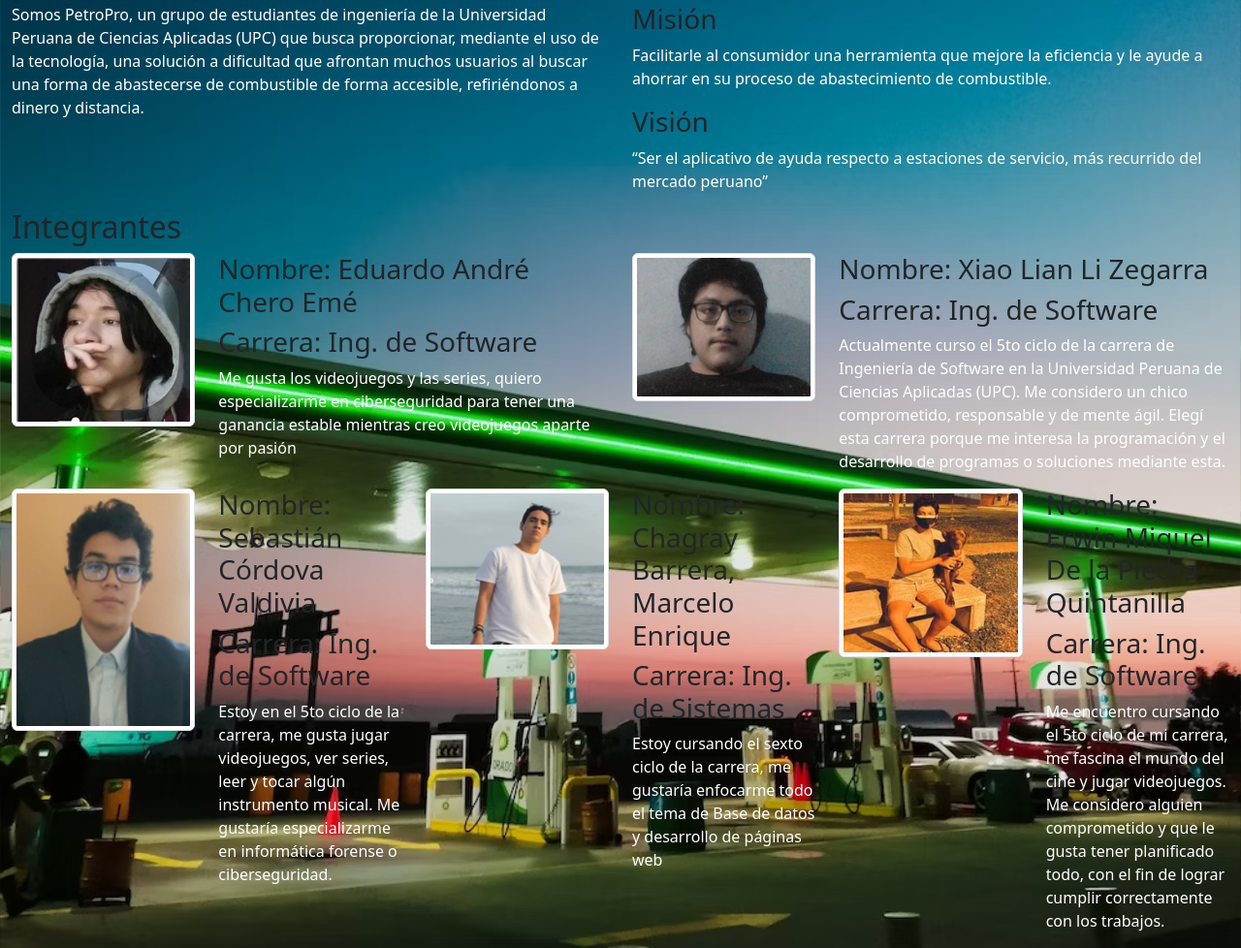
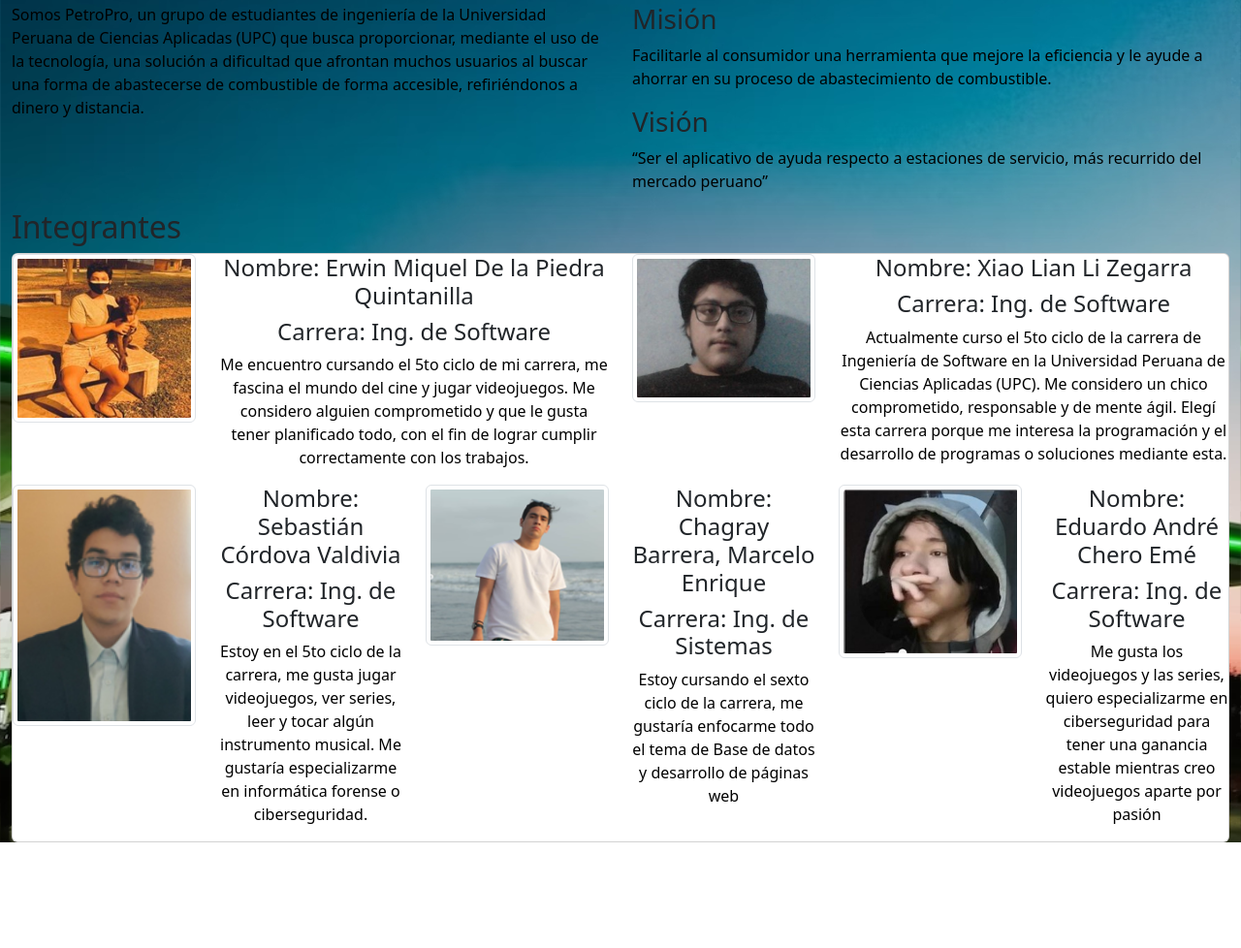
Before and after one commit to EChero11/GasYa.github.io, a plain HTML site: page index.html in a window 1280 px wide. Shown: the part 569-1547 px from the top of the page at 97% size. After the commit the page ends 1438 px from the top, so only its background shows below. Drawn offline with nearby package versions, Linux system fonts and the light colour scheme; a script that the page names is missing.

Commit message:
background integrantes

```diff
--- a/index.html
+++ b/index.html
@@ -13,7 +13,6 @@
         crossorigin="anonymous">
         <script src="./scripts.js"></script>
     </head>
-
     <body>
         <section>
             <nav class="container-fluid">
@@ -43,24 +42,16 @@
                 </div>
                 <div class="col-4">
                     <div>
-                        <h2 class="text-white">Selecciona el distrito donde se encuentra</h2>
+                        <h2 class="text-black">Selecciona el distrito donde se encuentra</h2>
                         <form>
                             <input type="text">
                             <input type="submit" value="Buscar"/>
                         </form>
                     </div>
                     <div>
-                        <h2 class="text-white">o</h2>
-                        <h2 class="text-white">Active la geolocalización</h2>
-                        <a href="#">Activar</a>
-                    </div>
-                    <div>
                         <a href="#">Acerda del Combustible</a>
                         <a href="#AU">Acerca de nosotros</a>
                     </div>
-
-
-
                 </div>
             </section>
             <section class = "container-fluid">
@@ -68,7 +59,7 @@
                 <div class = "AboutUs">
                     <div class="row">
                         <div class="col">
-                            <p class="text-white">
+                            <p class="text-black">
                                 Somos PetroPro, un grupo de estudiantes de ingeniería de la Universidad Peruana de Ciencias Aplicadas (UPC)
                                 que busca proporcionar, mediante el uso de la tecnología, una solución a dificultad que afrontan muchos usuarios
                                 al buscar una forma de abastecerse de combustible de forma accesible, refiriéndonos a dinero y distancia.
@@ -76,12 +67,12 @@
                         </div>
                         <div class="col">
                             <h3>Misión</h3>
-                            <p class="text-white">
+                            <p class="text-black">
                                 Facilitarle al consumidor una herramienta que mejore la eficiencia y le ayude a ahorrar en su proceso de abastecimiento
                                 de combustible.
                             </p>
                             <h3>Visión</h3>
-                            <p class="text-white">
+                            <p class="text-black">
                                 “Ser el aplicativo de ayuda respecto a estaciones de servicio, más recurrido del mercado peruano”
                             </p>
                         </div>
@@ -90,18 +81,20 @@
             </section>
             <section class = "container-fluid">
                 <h2>Integrantes</h2>
+                <div class="card">
                     <div class="row">
                         <div class="col">
                             <div class="row">
                                 <div class="col-4">
-                                <img class="img-thumbnail" src="imagenes/Eduardo.jpg" width="200" height="200">
+
+                                    <img class="img-thumbnail" src="imagenes/Miquel.jpg" width="200" height="200">
                                 </div>
                                 <div class="col">
-                                <h3>Nombre: Eduardo André Chero Emé</h3>
-                                <h3>Carrera: Ing. de Software</h3>
-                                <p class="text-white">
-                                    Me gusta los videojuegos y las series, quiero especializarme en ciberseguridad para tener una ganancia estable
-                                    mientras creo videojuegos aparte por pasión
+                                    <h3 class="h4">Nombre: Erwin Miquel De la Piedra Quintanilla</h3>
+                                    <h3 class="h4">Carrera: Ing. de Software</h3>
+                                    <p class="text-black">
+                                        Me encuentro cursando el 5to ciclo de mi carrera, me fascina el mundo del cine y jugar videojuegos. Me considero alguien
+                                        comprometido y que le gusta tener planificado todo, con el fin de lograr cumplir correctamente con los trabajos.
                                     </p>
                                 </div>
                             </div>
@@ -112,9 +105,9 @@
                                     <img class="img-thumbnail" src="imagenes/Liam.jpg" width="200" height="200">
                                 </div>
                                 <div class="col">
-                                <h3>Nombre: Xiao Lian Li Zegarra</h3>
-                                <h3>Carrera: Ing. de Software</h3>
-                                <p class="text-white">
+                                    <h3 class="h4">Nombre: Xiao Lian Li Zegarra</h3>
+                                    <h3 class="h4">Carrera: Ing. de Software</h3>
+                                    <p class="text-black">
                                         Actualmente curso el 5to ciclo de la carrera de Ingeniería de Software en la Universidad Peruana de Ciencias
                                         Aplicadas (UPC). Me considero un chico comprometido, responsable y de mente ágil. Elegí esta carrera porque
                                         me interesa la programación y el desarrollo de programas o soluciones mediante esta.
@@ -130,9 +123,9 @@
                                     <img class="img-thumbnail" src="imagenes/Sebas.jpg" width="200" height="200">
                                 </div>
                                 <div class="col">
-                                <h3>Nombre: Sebastián Córdova Valdivia</h3>
-                            <h3>Carrera: Ing. de Software</h3>
-                            <p class="text-white">
+                                    <h3 class="h4">Nombre: Sebastián Córdova Valdivia</h3>
+                                    <h3 class="h4">Carrera: Ing. de Software</h3>
+                                    <p class="text-black">
                                         Estoy en el 5to ciclo de la carrera, me gusta jugar videojuegos, ver series, leer y tocar algún instrumento musical.
                                         Me gustaría especializarme en informática forense o ciberseguridad.
                                     </p>
@@ -145,9 +138,9 @@
                                     <img class="img-thumbnail" src="imagenes/Marcelo.jpg" width="200" height="200">
                                 </div>
                                 <div class="col">
-                                <h3>Nombre: Chagray Barrera, Marcelo Enrique</h3>
-                                <h3>Carrera: Ing. de Sistemas</h3>
-                                <p class="text-white">
+                                    <h3 class="h4">Nombre: Chagray Barrera, Marcelo Enrique</h3>
+                                    <h3 class="h4">Carrera: Ing. de Sistemas</h3>
+                                    <p class="text-black">
                                         Estoy cursando el sexto ciclo de la carrera, me gustaría enfocarme todo el tema de Base de datos y desarrollo de
                                         páginas web
                                     </p>
@@ -157,15 +150,16 @@
                         <div class="col">
                             <div class="row">
                                 <div class="col">
-                                <img class="img-thumbnail" src="imagenes/Miquel.jpg" width="200" height="200">
+                                    <img class="img-thumbnail" src="imagenes/Eduardo.jpg" width="200" height="200">
                                 </div>
                                 <div class="col">
-                                <h3>Nombre: Erwin Miquel De la Piedra Quintanilla</h3>
-                            <h3>Carrera: Ing. de Software</h3>
-                            <p class="text-white">
-                                Me encuentro cursando el 5to ciclo de mi carrera, me fascina el mundo del cine y jugar videojuegos. Me considero alguien
-                                comprometido y que le gusta tener planificado todo, con el fin de lograr cumplir correctamente con los trabajos.
+                                    <h3 class="h4">Nombre: Eduardo André Chero Emé</h3>
+                                    <h3 class="h4">Carrera: Ing. de Software</h3>
+                                <p class="text-black">
+                                    Me gusta los videojuegos y las series, quiero especializarme en ciberseguridad para tener una ganancia estable
+                                    mientras creo videojuegos aparte por pasión
                                 </p>
+                                </div>
                             </div>
                         </div>
                     </div>
--- a/styles.css
+++ b/styles.css
@@ -16,6 +16,7 @@ display: flex;
 justify-content: space-between;
 align-items: center;
 padding: 10px;
+width: 100%;
 }
 
 nav ul {
@@ -41,8 +42,23 @@ color: white;
 
 .nav-brand {
 margin-left: 0;
-width: 50px;
+width: auto;
 height: 50px;
 /* Transición para el tamaño */
 transition: width 0.3s ease, height 0.3s ease;
 }
+
+/*Integrantes*/
+
+.card {
+  display: flex;
+  flex-direction: column;
+  align-items: center;
+  justify-content: center;
+  text-align: center;
+  height: auto;
+  width: auto;
+  /*background-color: white;*/
+  border-radius: 10px;
+  overflow: hidden;
+}
```
Lines whose indentation alone changed are shown as unchanged.
